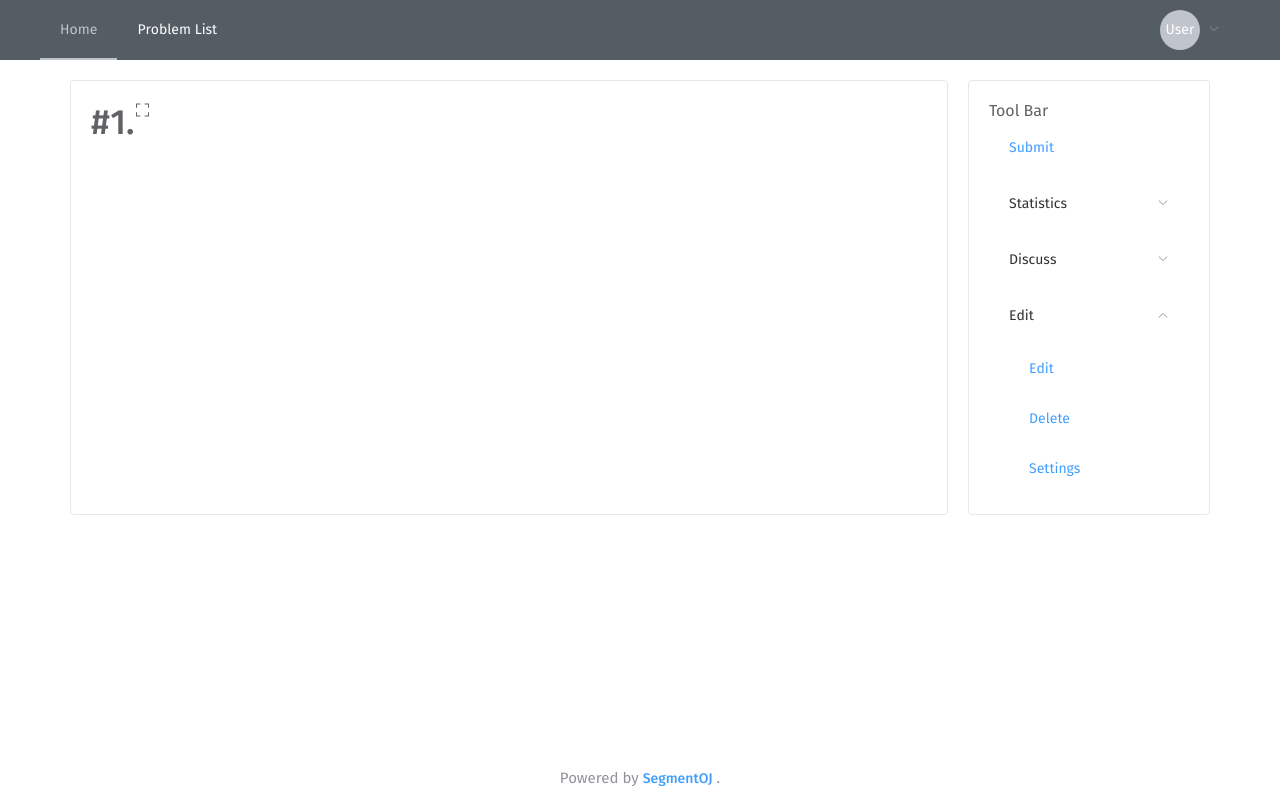
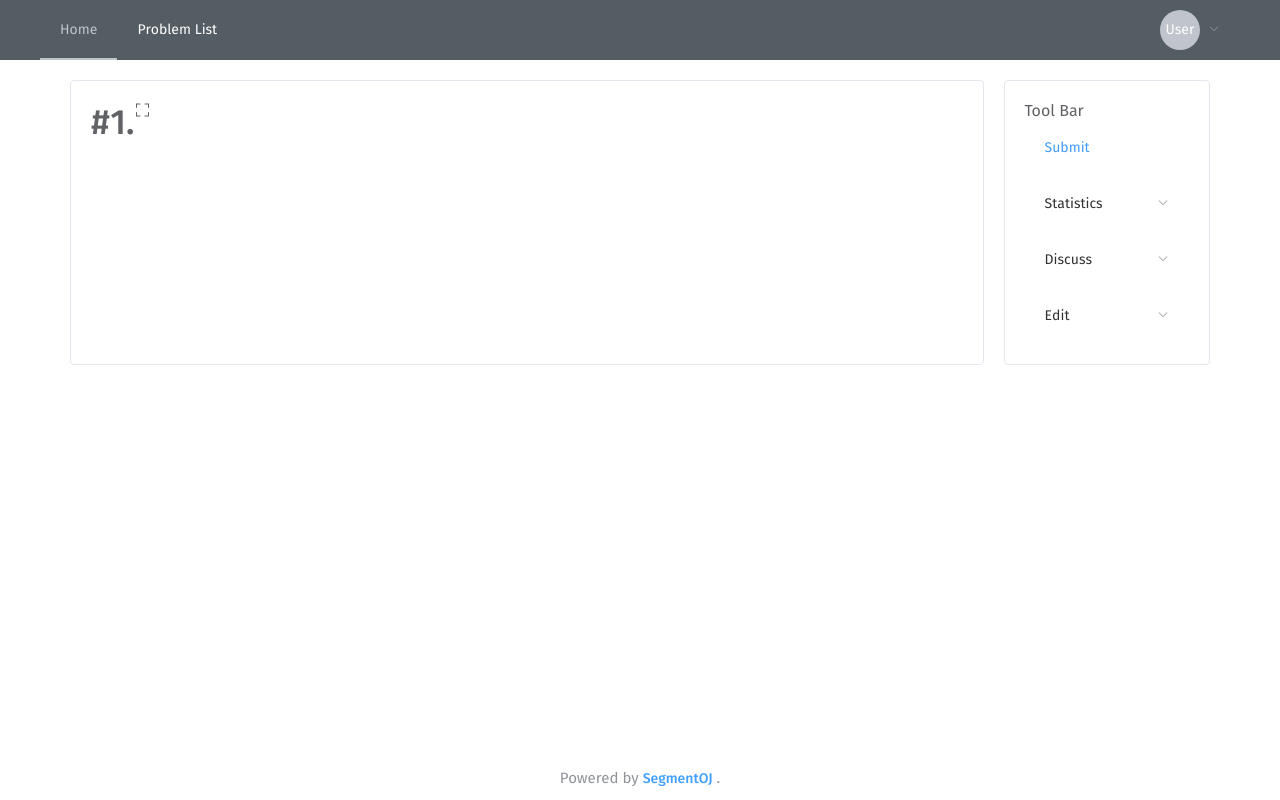
Before and after one commit to segment-oj/segmentoj-frontend, a Vue app: page /problem/1 in a window 1280 px wide. Built offline with nearby package versions, Linux system fonts and the light colour scheme; no server answers; what vue-katex would draw is missing.

Commit message:
fix auto open

```diff
--- a/src/components/problem/view.vue
+++ b/src/components/problem/view.vue
@@ -15,9 +15,9 @@
           <el-row>
             <el-col>
               <div>Tool Bar</div>
-              <el-menu>
-                <el-menu-item index="">
-                  Submit
+              <el-menu default-active="3">
+                <el-menu-item index="3">
+                  <span slot="title">Submit</span>
                 </el-menu-item>
                 <el-submenu index="0">
                   <template slot="title">Statistics</template>
```
